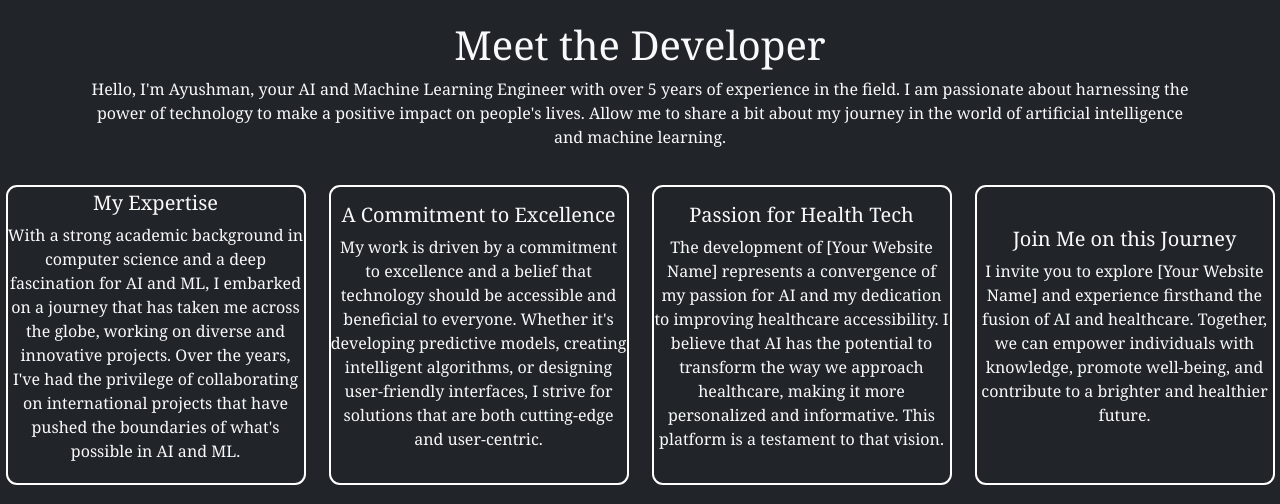
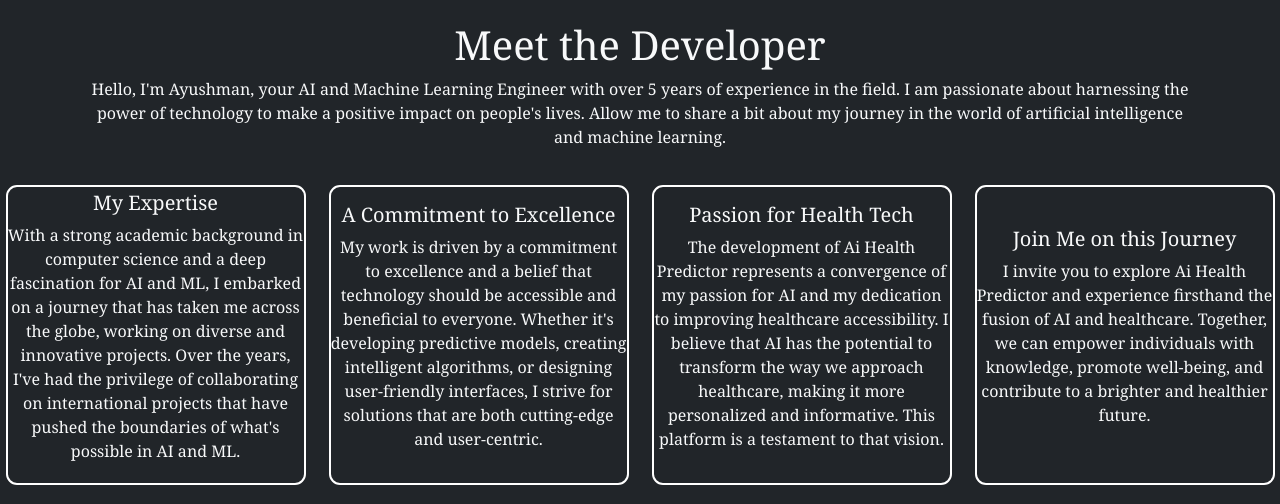
Before and after one commit to Shreshtha2580/my-project, a Flask app: page /developer in a window 1280 px wide. Shown: the part 221-725 px from the top of the page. Run offline with Flask 3, Linux system fonts and the light colour scheme; parts of the project's set-up code (start-up, migrations or seed data) failed here and were passed over.

Commit message:
Update developer.html

```diff
--- a/myproject/templates/developer.html
+++ b/myproject/templates/developer.html
@@ -166,13 +166,13 @@
         <div class="child">
   <h5>Passion for Health Tech
 </h5>
-<p>The development of [Your Website Name] represents a convergence of my passion for AI and my dedication to improving healthcare accessibility. I believe that AI has the potential to transform the way we approach healthcare, making it more personalized and informative. This platform is a testament to that vision.
+<p>The development of Ai Health Predictor represents a convergence of my passion for AI and my dedication to improving healthcare accessibility. I believe that AI has the potential to transform the way we approach healthcare, making it more personalized and informative. This platform is a testament to that vision.
 </p>
         </div>
         <div class="child">
   <h5>Join Me on this Journey
 </h5>
-<p>I invite you to explore [Your Website Name] and experience firsthand the fusion of AI and healthcare. Together, we can empower individuals with knowledge, promote well-being, and contribute to a brighter and healthier future.
+<p>I invite you to explore Ai Health Predictor and experience firsthand the fusion of AI and healthcare. Together, we can empower individuals with knowledge, promote well-being, and contribute to a brighter and healthier future.
 </p>
         </div>
     </div>
```
